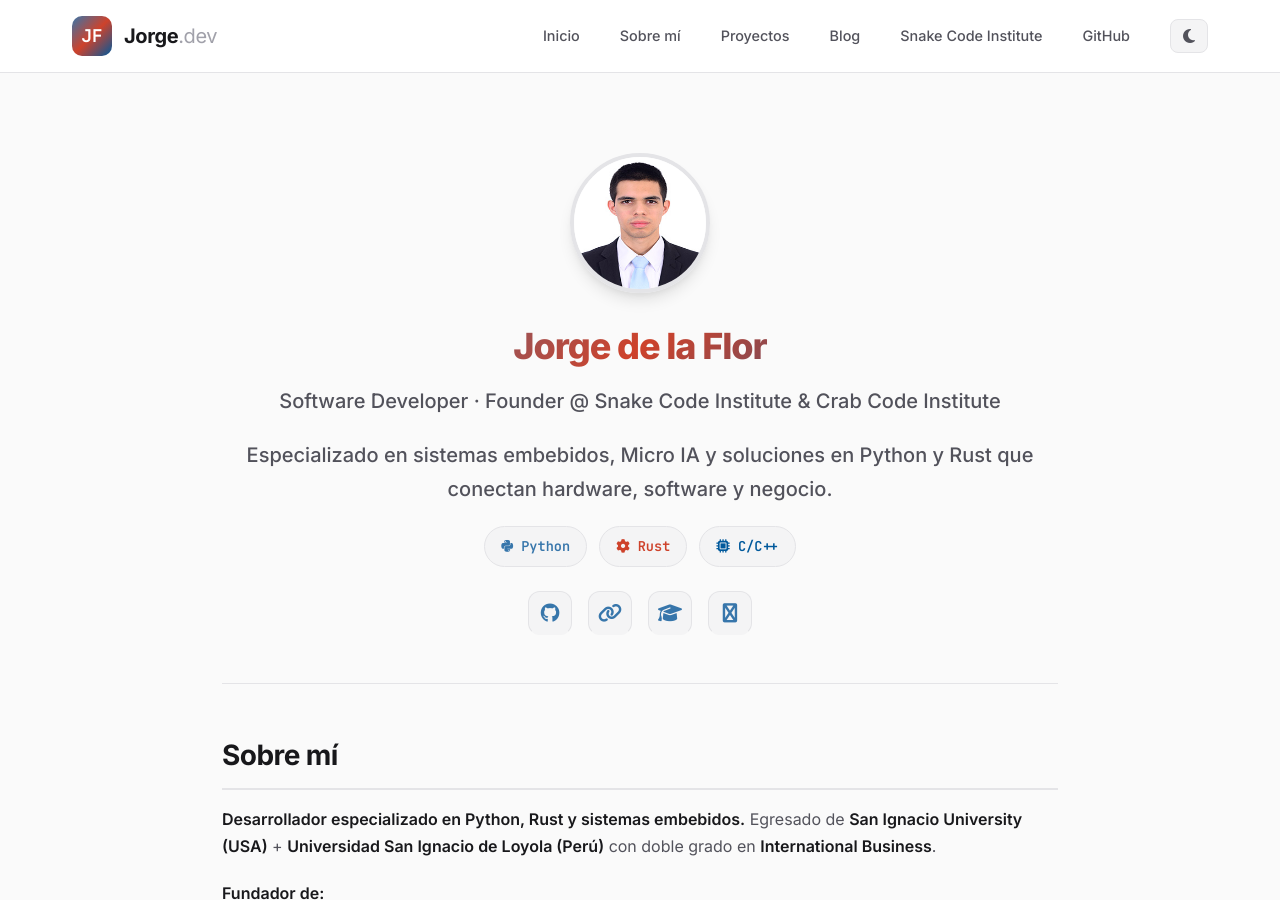
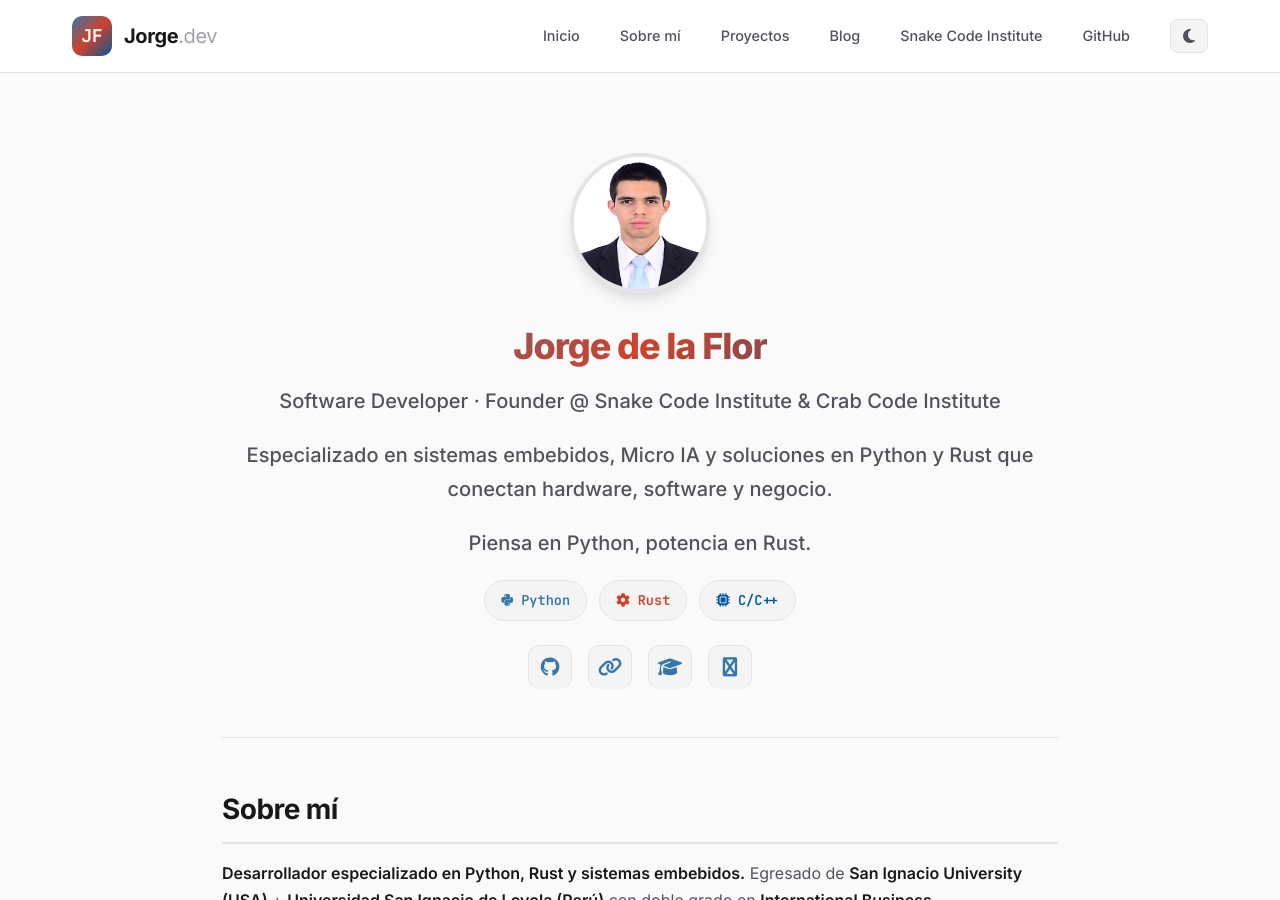
Before and after one commit to Jorge-de-la-Flor/Jorge-de-la-Flor.github.io, a Jekyll site: the page built from index.md, in a window 1280 px wide and 900 px high. Built offline with Jekyll 4.4.1, drawn with Linux system fonts in a browser that asks for light colours.

Commit message:
update index

```diff
--- a/index.md
+++ b/index.md
@@ -9,6 +9,7 @@ title: Jorge de la Flor - Software Developer
   <h1 class="profile-name">Jorge de la Flor</h1>
   <p class="profile-title">Software Developer · Founder @ Snake Code Institute & Crab Code Institute</p>
   <p class="profile-title">Especializado en sistemas embebidos, Micro IA y soluciones en Python y Rust que conectan hardware, software y negocio.</p>
+  <p class="profile-title">Piensa en Python, potencia en Rust.</p>
 
   <div class="tech-badges">
     <span class="tech-badge python"><i class="fab fa-python"></i> Python</span>
```
